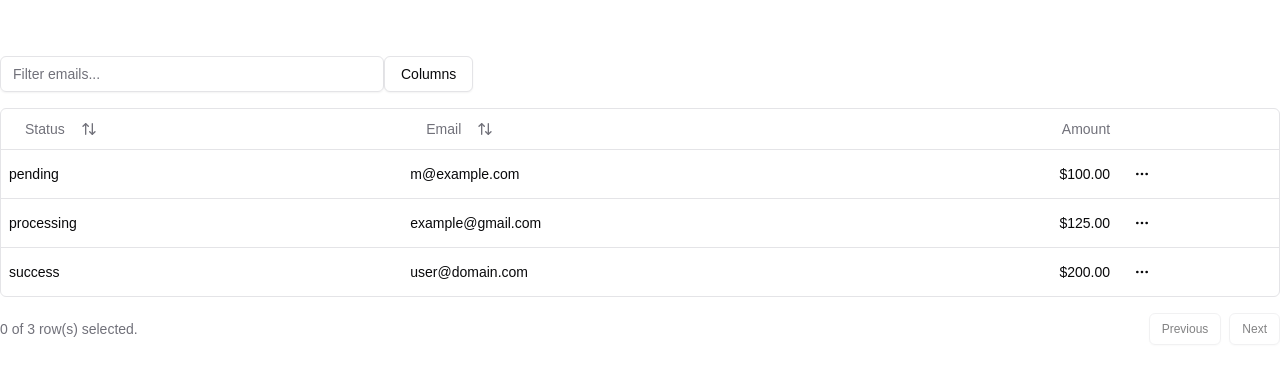
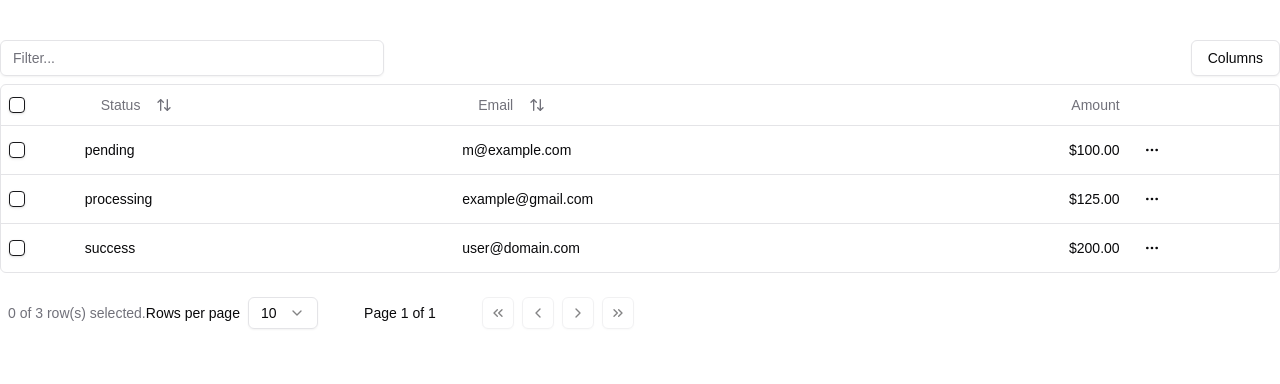
Before and after one commit to tomagrab/marketbot, a Next.js app: page /payments in a window 1280 px wide. Shown: the top 384 px of the page. Built offline with nearby package versions, Linux system fonts and the light colour scheme.

Commit message:
Update data table components

```diff
--- a/package.json
+++ b/package.json
@@ -70,6 +70,7 @@
     "eslint": "^8",
     "eslint-config-next": "15.0.4",
     "postcss": "^8",
+    "prettier": "^3.4.2",
     "prettier-plugin-tailwindcss": "^0.6.9",
     "prisma": "^6.0.1",
     "tailwindcss": "^3.4.1",
--- a/src/app/payments/columns.tsx
+++ b/src/app/payments/columns.tsx
@@ -1,52 +1,85 @@
-"use client"
+'use client';
 
-import { ColumnDef } from "@tanstack/react-table"
-import { ArrowUpDown } from "lucide-react"
-import { MoreHorizontal } from "lucide-react"
-import { Button } from "@/components/ui/button"
-import { DropdownMenu, DropdownMenuContent, DropdownMenuItem, DropdownMenuLabel, DropdownMenuSeparator, DropdownMenuTrigger } from "@/components/ui/dropdown-menu"
-import { DataTableColumnHeader } from "@/components/ui/data-table-column-header"
+import { ColumnDef } from '@tanstack/react-table';
+import { ArrowUpDown } from 'lucide-react';
+import { MoreHorizontal } from 'lucide-react';
+import { Button } from '@/components/ui/button';
+import {
+  DropdownMenu,
+  DropdownMenuContent,
+  DropdownMenuItem,
+  DropdownMenuLabel,
+  DropdownMenuSeparator,
+  DropdownMenuTrigger,
+} from '@/components/ui/dropdown-menu';
+import DataTableColumnHeader from '@/components/ui/data-table-column-header';
+import { Checkbox } from '@/components/ui/checkbox';
 
 export type Payment = {
-  id: string
-  amount: number
-  status: "pending" | "processing" | "success" | "failed"
-  email: string
-}
+  id: string;
+  amount: number;
+  status: 'pending' | 'processing' | 'success' | 'failed';
+  email: string;
+};
 
 export const columns: ColumnDef<Payment>[] = [
   {
-    accessorKey: "status",
+    id: 'select',
+    header: ({ table }) => (
+      <Checkbox
+        checked={
+          table.getIsAllPageRowsSelected() ||
+          (table.getIsSomePageRowsSelected() && 'indeterminate')
+        }
+        onCheckedChange={value => table.toggleAllPageRowsSelected(!!value)}
+        aria-label="Select all"
+      />
+    ),
+    cell: ({ row }) => (
+      <Checkbox
+        checked={row.getIsSelected()}
+        onCheckedChange={value => row.toggleSelected(!!value)}
+        aria-label="Select row"
+      />
+    ),
+    enableSorting: false,
+    enableHiding: false,
+  },
+  {
+    accessorKey: 'status',
     header: ({ column }) => (
       <DataTableColumnHeader column={column} title="Status" />
     ),
   },
   {
-    accessorKey: "email",
+    accessorKey: 'email',
     header: ({ column }) => (
-      <Button variant="ghost" onClick={() => column.toggleSorting(column.getIsSorted() === "asc")}>
+      <Button
+        variant="ghost"
+        onClick={() => column.toggleSorting(column.getIsSorted() === 'asc')}
+      >
         Email
         <ArrowUpDown className="ml-2 h-4 w-4" />
       </Button>
     ),
-    cell: ({ row }) => <div>{row.getValue("email")}</div>,
+    cell: ({ row }) => <div>{row.getValue('email')}</div>,
   },
   {
-    accessorKey: "amount",
+    accessorKey: 'amount',
     header: () => <div className="text-right">Amount</div>,
     cell: ({ row }) => {
-      const amount = parseFloat(row.getValue("amount"))
-      const formatted = new Intl.NumberFormat("en-US", {
-        style: "currency",
-        currency: "USD",
-      }).format(amount)
-      return <div className="text-right font-medium">{formatted}</div>
+      const amount = parseFloat(row.getValue('amount'));
+      const formatted = new Intl.NumberFormat('en-US', {
+        style: 'currency',
+        currency: 'USD',
+      }).format(amount);
+      return <div className="text-right font-medium">{formatted}</div>;
     },
   },
   {
-    id: "actions",
+    id: 'actions',
     cell: ({ row }) => {
-      const payment = row.original
+      const payment = row.original;
       return (
         <DropdownMenu>
           <DropdownMenuTrigger asChild>
@@ -56,7 +89,9 @@ export const columns: ColumnDef<Payment>[] = [
           </DropdownMenuTrigger>
           <DropdownMenuContent align="end">
             <DropdownMenuLabel>Actions</DropdownMenuLabel>
-            <DropdownMenuItem onClick={() => navigator.clipboard.writeText(payment.id)}>
+            <DropdownMenuItem
+              onClick={() => navigator.clipboard.writeText(payment.id)}
+            >
               Copy payment ID
             </DropdownMenuItem>
             <DropdownMenuSeparator />
@@ -64,7 +99,7 @@ export const columns: ColumnDef<Payment>[] = [
             <DropdownMenuItem>View payment details</DropdownMenuItem>
           </DropdownMenuContent>
         </DropdownMenu>
-      )
+      );
     },
   },
-]
+];
--- a/src/components/ui/data-table-column-header.tsx
+++ b/src/components/ui/data-table-column-header.tsx
@@ -9,7 +9,7 @@ interface DataTableColumnHeaderProps<TData, TValue> {
   title: string
 }
 
-export function DataTableColumnHeader<TData, TValue>({ column, title }: DataTableColumnHeaderProps<TData, TValue>) {
+export default function DataTableColumnHeader<TData, TValue>({ column, title }: DataTableColumnHeaderProps<TData, TValue>) {
   return (
     <Button variant="ghost" onClick={() => column.toggleSorting(column.getIsSorted() === "asc")}>
       {title}
--- a/src/components/ui/data-table-pagination.tsx
+++ b/src/components/ui/data-table-pagination.tsx
@@ -1,31 +1,97 @@
-"use client"
+import {
+  ChevronLeftIcon,
+  ChevronRightIcon,
+  ChevronsLeftIcon,
+  ChevronsRightIcon,
+} from 'lucide-react';
+import { Table } from '@tanstack/react-table';
 
-import { Table } from "@tanstack/react-table"
-import { Button } from "@/components/ui/button"
+import { Button } from '@/components/ui/button';
+import {
+  Select,
+  SelectContent,
+  SelectItem,
+  SelectTrigger,
+  SelectValue,
+} from '@/components/ui/select';
 
 interface DataTablePaginationProps<TData> {
-  table: Table<TData>
+  table: Table<TData>;
 }
 
-export function DataTablePagination<TData>({ table }: DataTablePaginationProps<TData>) {
+export default function DataTablePagination<TData>({
+  table,
+}: DataTablePaginationProps<TData>) {
   return (
+    <div className="flex items-center justify-between px-2">
+      <div className="flex-1 text-sm text-muted-foreground">
+        {table.getFilteredSelectedRowModel().rows.length} of{' '}
+        {table.getFilteredRowModel().rows.length} row(s) selected.
+      </div>
+      <div className="flex items-center space-x-6 lg:space-x-8">
+        <div className="flex items-center space-x-2">
+          <p className="text-sm font-medium">Rows per page</p>
+          <Select
+            value={`${table.getState().pagination.pageSize}`}
+            onValueChange={value => {
+              table.setPageSize(Number(value));
+            }}
+          >
+            <SelectTrigger className="h-8 w-[70px]">
+              <SelectValue placeholder={table.getState().pagination.pageSize} />
+            </SelectTrigger>
+            <SelectContent side="top">
+              {[10, 20, 30, 40, 50].map(pageSize => (
+                <SelectItem key={pageSize} value={`${pageSize}`}>
+                  {pageSize}
+                </SelectItem>
+              ))}
+            </SelectContent>
+          </Select>
+        </div>
+        <div className="flex w-[100px] items-center justify-center text-sm font-medium">
+          Page {table.getState().pagination.pageIndex + 1} of{' '}
+          {table.getPageCount()}
+        </div>
         <div className="flex items-center space-x-2">
           <Button
             variant="outline"
-        size="sm"
+            className="hidden h-8 w-8 p-0 lg:flex"
+            onClick={() => table.setPageIndex(0)}
+            disabled={!table.getCanPreviousPage()}
+          >
+            <span className="sr-only">Go to first page</span>
+            <ChevronsLeftIcon className="h-4 w-4" />
+          </Button>
+          <Button
+            variant="outline"
+            className="h-8 w-8 p-0"
             onClick={() => table.previousPage()}
             disabled={!table.getCanPreviousPage()}
           >
-        Previous
+            <span className="sr-only">Go to previous page</span>
+            <ChevronLeftIcon className="h-4 w-4" />
           </Button>
           <Button
             variant="outline"
-        size="sm"
+            className="h-8 w-8 p-0"
             onClick={() => table.nextPage()}
             disabled={!table.getCanNextPage()}
           >
-        Next
+            <span className="sr-only">Go to next page</span>
+            <ChevronRightIcon className="h-4 w-4" />
+          </Button>
+          <Button
+            variant="outline"
+            className="hidden h-8 w-8 p-0 lg:flex"
+            onClick={() => table.setPageIndex(table.getPageCount() - 1)}
+            disabled={!table.getCanNextPage()}
+          >
+            <span className="sr-only">Go to last page</span>
+            <ChevronsRightIcon className="h-4 w-4" />
           </Button>
         </div>
-  )
+      </div>
+    </div>
+  );
 }
--- /dev/null
+++ b/src/components/ui/data-table-top.tsx
@@ -0,0 +1 @@
+export default function DataTableTop() {}
--- a/src/components/ui/data-table.tsx
+++ b/src/components/ui/data-table.tsx
@@ -1,6 +1,6 @@
-"use client"
+'use client';
 
-import * as React from "react"
+import * as React from 'react';
 import {
   ColumnDef,
   ColumnFiltersState,
@@ -12,23 +12,39 @@ import {
   getPaginationRowModel,
   getSortedRowModel,
   useReactTable,
-} from "@tanstack/react-table"
+} from '@tanstack/react-table';
 
-import { Table, TableBody, TableCell, TableHead, TableHeader, TableRow } from "@/components/ui/table"
-import { Input } from "@/components/ui/input"
-import { DataTablePagination } from "./data-table-pagination"
-import { DataTableViewOptions } from "./data-table-view-options"
+import {
+  Table,
+  TableBody,
+  TableCell,
+  TableHead,
+  TableHeader,
+  TableRow,
+} from '@/components/ui/table';
+import { Input } from '@/components/ui/input';
+import DataTablePagination from '@/components/ui/data-table-pagination';
+import DataTableViewOptions from '@/components/ui/data-table-view-options';
 
 interface DataTableProps<TData, TValue> {
-  columns: ColumnDef<TData, TValue>[]
-  data: TData[]
+  columns: ColumnDef<TData, TValue>[];
+  data: TData[];
+  filterPlaceholder?: string;
 }
 
-export function DataTable<TData, TValue>({ columns, data }: DataTableProps<TData, TValue>) {
-  const [sorting, setSorting] = React.useState<SortingState>([])
-  const [columnFilters, setColumnFilters] = React.useState<ColumnFiltersState>([])
-  const [columnVisibility, setColumnVisibility] = React.useState<VisibilityState>({})
-  const [rowSelection, setRowSelection] = React.useState({})
+export default function DataTable<TData, TValue>({
+  columns,
+  data,
+  filterPlaceholder = 'Filter...',
+}: DataTableProps<TData, TValue>) {
+  const [sorting, setSorting] = React.useState<SortingState>([]);
+  const [globalFilter, setGlobalFilter] = React.useState<string>('');
+  const [columnFilters, setColumnFilters] = React.useState<ColumnFiltersState>(
+    [],
+  );
+  const [columnVisibility, setColumnVisibility] =
+    React.useState<VisibilityState>({});
+  const [rowSelection, setRowSelection] = React.useState({});
 
   const table = useReactTable({
     data,
@@ -36,6 +52,7 @@ export function DataTable<TData, TValue>({ columns, data }: DataTableProps<TData
     state: {
       sorting,
       columnFilters,
+      globalFilter,
       columnVisibility,
       rowSelection,
     },
@@ -47,15 +64,15 @@ export function DataTable<TData, TValue>({ columns, data }: DataTableProps<TData
     getPaginationRowModel: getPaginationRowModel(),
     getSortedRowModel: getSortedRowModel(),
     getFilteredRowModel: getFilteredRowModel(),
-  })
+  });
 
   return (
-    <div>
-      <div className="flex items-center py-4">
+    <div className="flex w-full flex-col gap-2">
+      <div className="flex items-center justify-between">
         <Input
-          placeholder="Filter emails..."
-          value={(table.getColumn("email")?.getFilterValue() as string) ?? ""}
-          onChange={(event) => table.getColumn("email")?.setFilterValue(event.target.value)}
+          placeholder={filterPlaceholder}
+          value={globalFilter}
+          onChange={event => setGlobalFilter(event.target.value)}
           className="max-w-sm"
         />
         <DataTableViewOptions table={table} />
@@ -63,13 +80,16 @@ export function DataTable<TData, TValue>({ columns, data }: DataTableProps<TData
       <div className="rounded-md border">
         <Table>
           <TableHeader>
-            {table.getHeaderGroups().map((headerGroup) => (
+            {table.getHeaderGroups().map(headerGroup => (
               <TableRow key={headerGroup.id}>
-                {headerGroup.headers.map((header) => (
+                {headerGroup.headers.map(header => (
                   <TableHead key={header.id}>
                     {header.isPlaceholder
                       ? null
-                      : flexRender(header.column.columnDef.header, header.getContext())}
+                      : flexRender(
+                          header.column.columnDef.header,
+                          header.getContext(),
+                        )}
                   </TableHead>
                 ))}
               </TableRow>
@@ -77,16 +97,27 @@ export function DataTable<TData, TValue>({ columns, data }: DataTableProps<TData
           </TableHeader>
           <TableBody>
             {table.getRowModel().rows.length ? (
-              table.getRowModel().rows.map((row) => (
-                <TableRow key={row.id} data-state={row.getIsSelected() && "selected"}>
-                  {row.getVisibleCells().map((cell) => (
-                    <TableCell key={cell.id}>{flexRender(cell.column.columnDef.cell, cell.getContext())}</TableCell>
+              table.getRowModel().rows.map(row => (
+                <TableRow
+                  key={row.id}
+                  data-state={row.getIsSelected() && 'selected'}
+                >
+                  {row.getVisibleCells().map(cell => (
+                    <TableCell key={cell.id}>
+                      {flexRender(
+                        cell.column.columnDef.cell,
+                        cell.getContext(),
+                      )}
+                    </TableCell>
                   ))}
                 </TableRow>
               ))
             ) : (
               <TableRow>
-                <TableCell colSpan={columns.length} className="h-24 text-center">
+                <TableCell
+                  colSpan={columns.length}
+                  className="h-24 text-center"
+                >
                   No results.
                 </TableCell>
               </TableRow>
@@ -95,11 +126,8 @@ export function DataTable<TData, TValue>({ columns, data }: DataTableProps<TData
         </Table>
       </div>
       <div className="flex items-center justify-between py-4">
-        <div className="text-sm text-muted-foreground">
-          {table.getFilteredSelectedRowModel().rows.length} of {table.getFilteredRowModel().rows.length} row(s) selected.
-        </div>
         <DataTablePagination table={table} />
       </div>
     </div>
-  )
+  );
 }
```
Also changed, not shown: src/app/payments/page.tsx (+18 -8 lines), src/components/ui/data-table-view-options.tsx (+19 -11 lines), src/components/ui/pagination.tsx (+36 -36 lines), 1 other file (tests, documents, lock files or other folders). Lines whose indentation alone changed are shown as unchanged.
